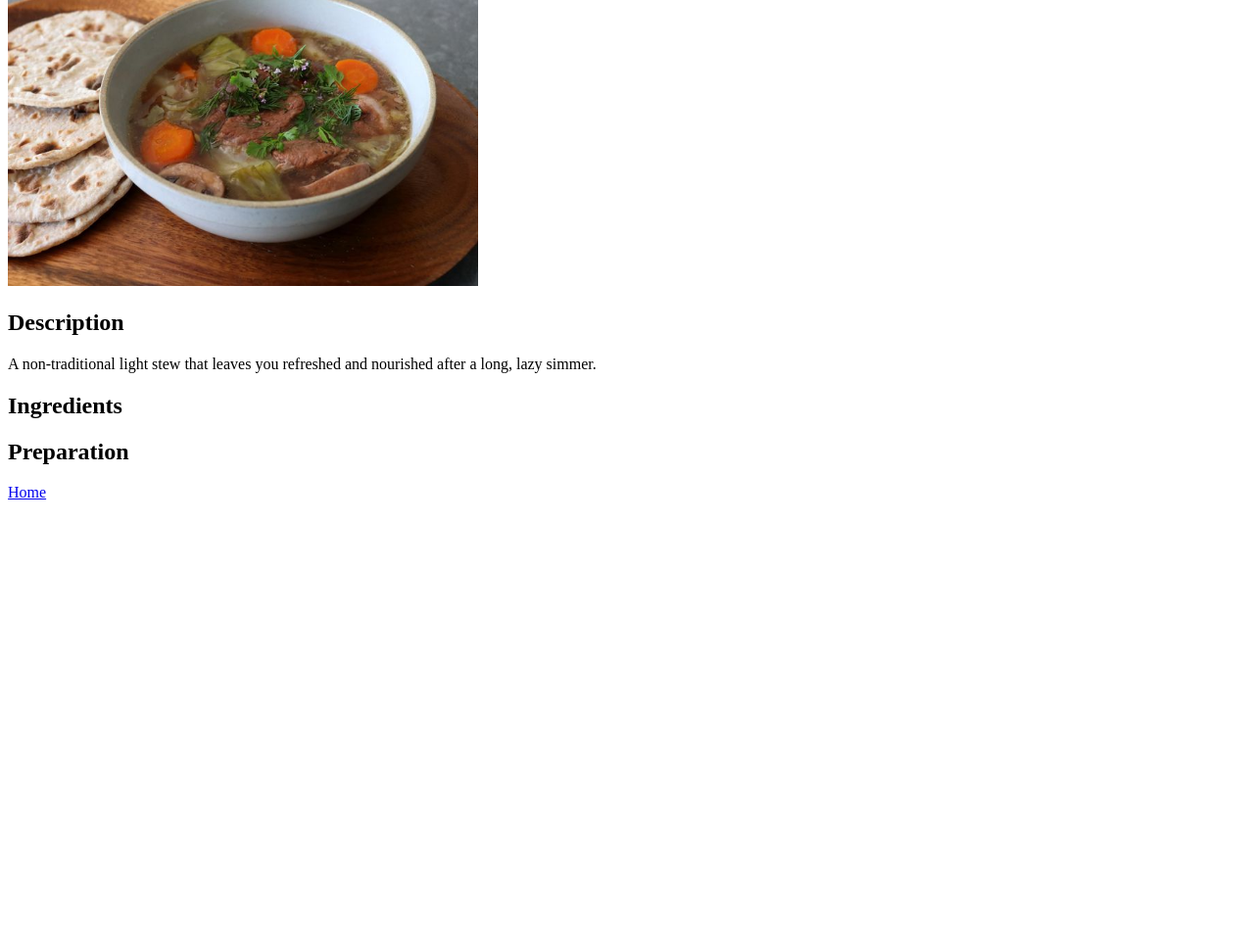
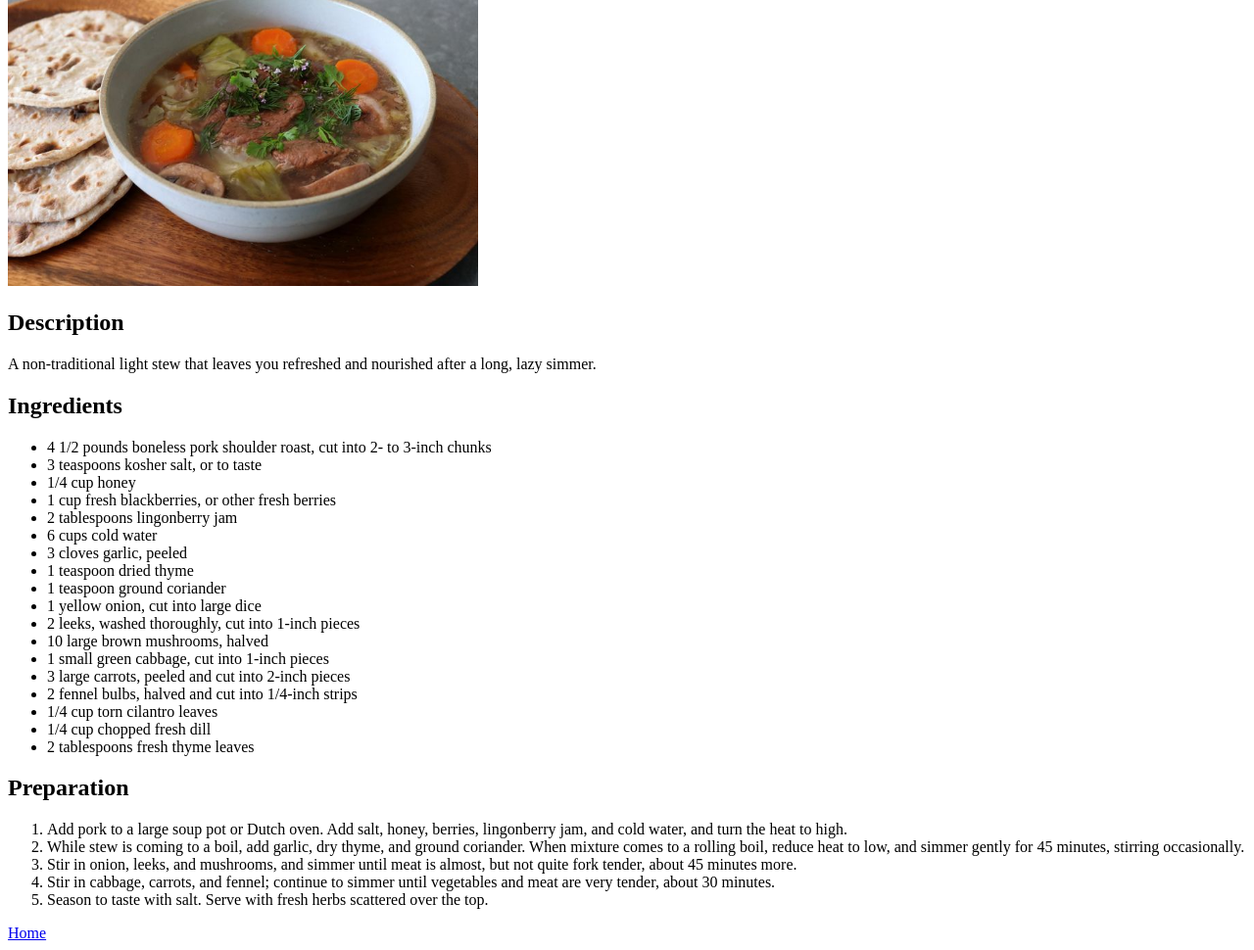
Before and after one commit to im-aru/odin-recipes, a plain HTML site: page recipes/viking-stew.html in a window 1280 px wide. Shown: the part 148-1118 px from the top of the page at 98% size. Before the commit the page ends 800 px from the top, so only its background shows below. Drawn offline with Linux system fonts and the light colour scheme.

Commit message:
Complete viking stew page

```diff
--- a/recipes/viking-stew.html
+++ b/recipes/viking-stew.html
@@ -10,12 +10,58 @@
     <img src="/images/viking-stew.jpg" alt="" height="360" />
     <h2>Description</h2>
     <p>
-      A non-traditional light stew that leaves you refreshed and nourished after a long, lazy simmer.
+      A non-traditional light stew that leaves you refreshed and nourished after
+      a long, lazy simmer.
     </p>
+
     <h2>Ingredients</h2>
-    <ul></ul>
+    <ul>
+      <li>
+        4 1/2 pounds boneless pork shoulder roast, cut into 2- to 3-inch chunks
+      </li>
+      <li>3 teaspoons kosher salt, or to taste</li>
+      <li>1/4 cup honey</li>
+      <li>1 cup fresh blackberries, or other fresh berries</li>
+      <li>2 tablespoons lingonberry jam</li>
+      <li>6 cups cold water</li>
+      <li>3 cloves garlic, peeled</li>
+      <li>1 teaspoon dried thyme</li>
+      <li>1 teaspoon ground coriander</li>
+      <li>1 yellow onion, cut into large dice</li>
+      <li>2 leeks, washed thoroughly, cut into 1-inch pieces</li>
+      <li>10 large brown mushrooms, halved</li>
+      <li>1 small green cabbage, cut into 1-inch pieces</li>
+      <li>3 large carrots, peeled and cut into 2-inch pieces</li>
+      <li>2 fennel bulbs, halved and cut into 1/4-inch strips</li>
+      <li>1/4 cup torn cilantro leaves</li>
+      <li>1/4 cup chopped fresh dill</li>
+      <li>2 tablespoons fresh thyme leaves</li>
+    </ul>
+
     <h2>Preparation</h2>
-    <ol></ol>
+    <ol>
+      <li>
+        Add pork to a large soup pot or Dutch oven. Add salt, honey, berries,
+        lingonberry jam, and cold water, and turn the heat to high.
+      </li>
+      <li>
+        While stew is coming to a boil, add garlic, dry thyme, and ground
+        coriander. When mixture comes to a rolling boil, reduce heat to low, and
+        simmer gently for 45 minutes, stirring occasionally.
+      </li>
+      <li>
+        Stir in onion, leeks, and mushrooms, and simmer until meat is almost,
+        but not quite fork tender, about 45 minutes more.
+      </li>
+      <li>
+        Stir in cabbage, carrots, and fennel; continue to simmer until
+        vegetables and meat are very tender, about 30 minutes.
+      </li>
+      <li>
+        Season to taste with salt. Serve with fresh herbs scattered over the
+        top.
+      </li>
+    </ol>
     <a href="../index.html">Home</a>
   </body>
 </html>
```
